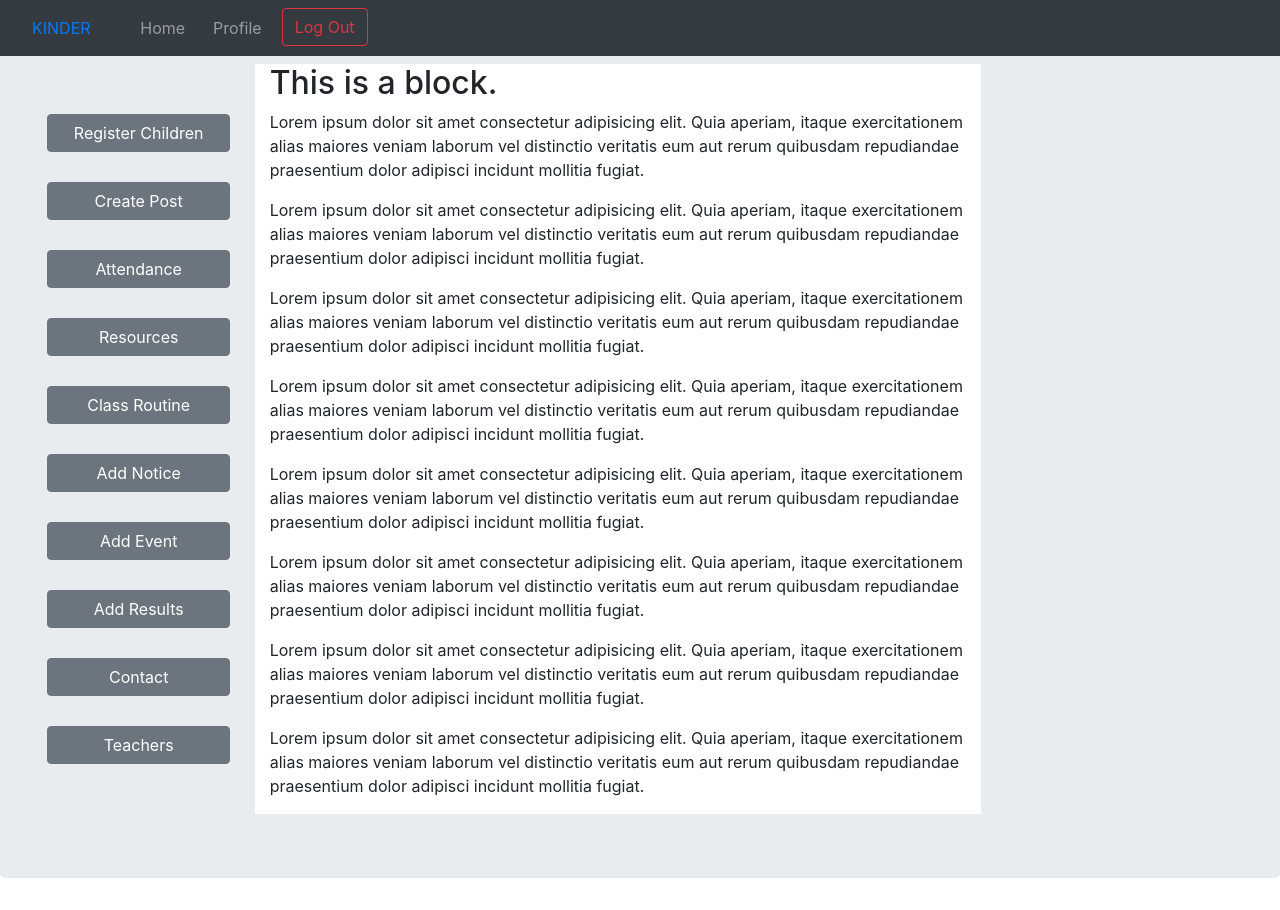
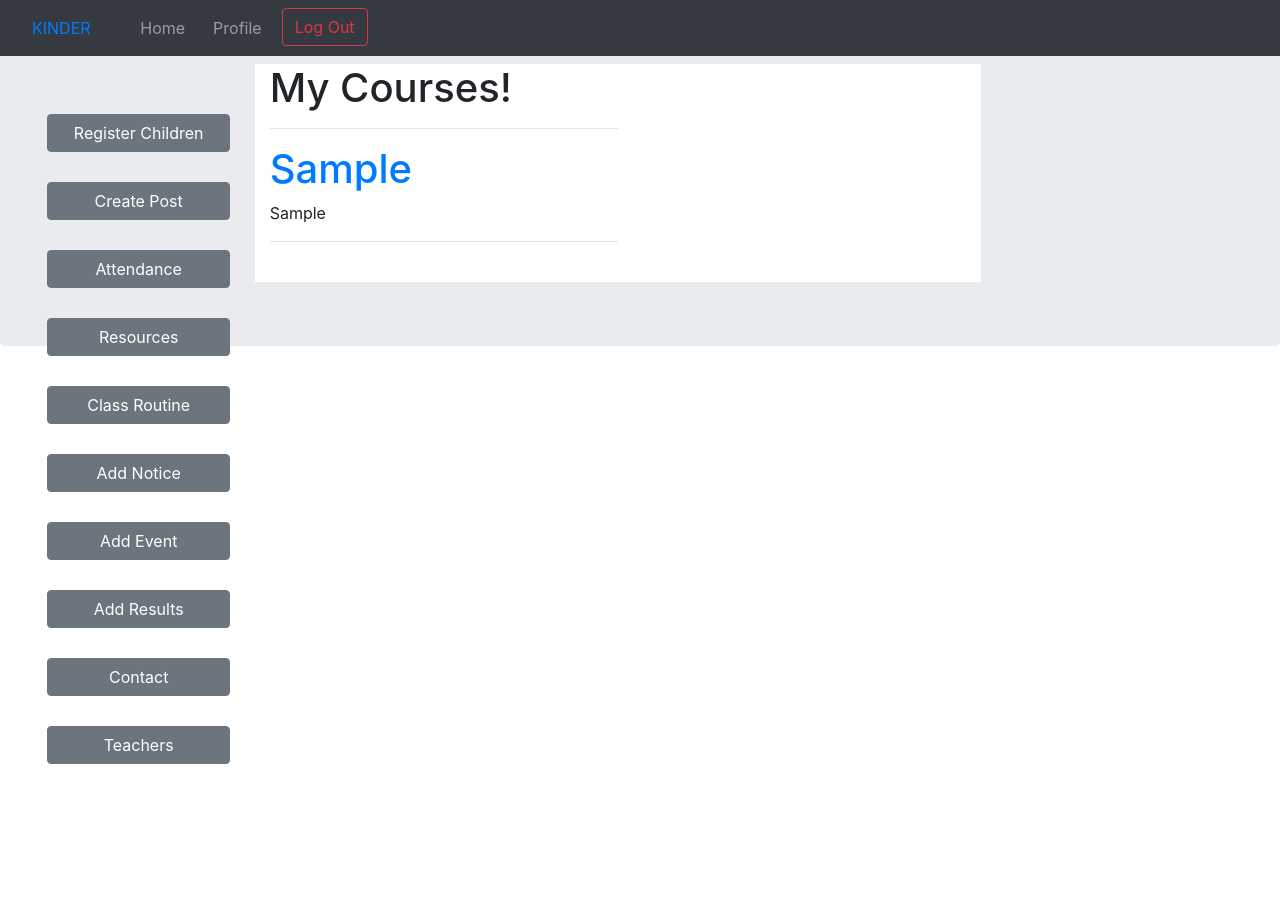
Before and after one commit to sabin-thapa/KinderV2, a Django app: page /home/resources/ in a window 1280 px wide. After the commit the page ends 764 px from the top, so only its background shows below. Run offline with Django 3.2, Linux system fonts and the light colour scheme; a user stored in the database is signed in; tables that the repository leaves empty hold one stand-in row (values such as "Sample post"); some libraries are stand-ins or nearby versions.

Commit message:
resources db

```diff
--- a/first/templates/contact.html
+++ b/first/templates/contact.html
@@ -8,7 +8,7 @@
     <meta charset="UTF-8">
     <meta name="viewport" content="width=device-width, initial-scale=1.0">
     <meta http-equiv="X-UA-Compatible" content="ie=edge">
-    <title>Document</title>
+    <title>Contact</title>
 
 
 
--- a/second/admin.py
+++ b/second/admin.py
@@ -1,5 +1,5 @@
 from django.contrib import admin
-from second.models import Post, Profile, Result, StudentId, Attendance, Attend, Food, Routine, Contacts, Absentday, Notice, Presentday, SID, School,Foods,ROUTINES
+from second.models import Post, Profile, Result, StudentId, Attendance, Attend, Food, Course, Routine, Contacts, Absentday, Notice, Presentday, SID, School,Foods,ROUTINES
 
 admin.site.register(StudentId)
 admin.site.register(Attendance)
@@ -17,5 +17,6 @@ admin.site.register(Post)
 admin.site.register(Profile)
 admin.site.register(Notice)
 admin.site.register(Contacts)
+admin.site.register(Course)
 
 # Register your models here.
--- a/second/models.py
+++ b/second/models.py
@@ -270,3 +270,11 @@ class Result(models.Model):
 class Contacts(models.Model):
     email = models.EmailField()
     message = models.TextField()
+
+
+class Course(models.Model):
+    course = models.TextField()
+    instructor = models.CharField(max_length=40)
+
+    def __str__(self):
+        return self.course
--- a/second/templates/second/resources.html
+++ b/second/templates/second/resources.html
@@ -8,55 +8,18 @@
   </head>
   <body class="jumbotron">
     {% block base2 %}
-    <h2>This is a block.</h2>
-    <p>
-      Lorem ipsum dolor sit amet consectetur adipisicing elit. Quia aperiam,
-      itaque exercitationem alias maiores veniam laborum vel distinctio
-      veritatis eum aut rerum quibusdam repudiandae praesentium dolor adipisci
-      incidunt mollitia fugiat.
-    </p>
-    <p>
-      Lorem ipsum dolor sit amet consectetur adipisicing elit. Quia aperiam,
-      itaque exercitationem alias maiores veniam laborum vel distinctio
-      veritatis eum aut rerum quibusdam repudiandae praesentium dolor adipisci
-      incidunt mollitia fugiat.
-    </p>
-    <p>
-      Lorem ipsum dolor sit amet consectetur adipisicing elit. Quia aperiam,
-      itaque exercitationem alias maiores veniam laborum vel distinctio
-      veritatis eum aut rerum quibusdam repudiandae praesentium dolor adipisci
-      incidunt mollitia fugiat.
-    </p>
-    <p>
-      Lorem ipsum dolor sit amet consectetur adipisicing elit. Quia aperiam,
-      itaque exercitationem alias maiores veniam laborum vel distinctio
-      veritatis eum aut rerum quibusdam repudiandae praesentium dolor adipisci
-      incidunt mollitia fugiat.
-    </p>
-    <p>
-      Lorem ipsum dolor sit amet consectetur adipisicing elit. Quia aperiam,
-      itaque exercitationem alias maiores veniam laborum vel distinctio
-      veritatis eum aut rerum quibusdam repudiandae praesentium dolor adipisci
-      incidunt mollitia fugiat.
-    </p>
-    <p>
-      Lorem ipsum dolor sit amet consectetur adipisicing elit. Quia aperiam,
-      itaque exercitationem alias maiores veniam laborum vel distinctio
-      veritatis eum aut rerum quibusdam repudiandae praesentium dolor adipisci
-      incidunt mollitia fugiat.
-    </p>
-    <p>
-      Lorem ipsum dolor sit amet consectetur adipisicing elit. Quia aperiam,
-      itaque exercitationem alias maiores veniam laborum vel distinctio
-      veritatis eum aut rerum quibusdam repudiandae praesentium dolor adipisci
-      incidunt mollitia fugiat.
-    </p>
-    <p>
-      Lorem ipsum dolor sit amet consectetur adipisicing elit. Quia aperiam,
-      itaque exercitationem alias maiores veniam laborum vel distinctio
-      veritatis eum aut rerum quibusdam repudiandae praesentium dolor adipisci
-      incidunt mollitia fugiat.
-    </p>
+    <div class="heading">
+      <h1>My Courses!</h1>
+      <hr style="width: 50%; text-align: left; margin-left: 0;" />
+    </div>
+    <div class="course-list">
+      {% for i in course %}
+      <a href="{% url 'course-detail' %}"> <h1>{{i.course}}</h1> </a>
+      <p>{{i.instructor}}</p>
+      <hr style="width: 50%; text-align: left; margin-left: 0;" />
+      <br />
+      {% endfor %}
+    </div>
   </body>
 </html>
 {% endblock %}
--- a/second/views.py
+++ b/second/views.py
@@ -1,6 +1,6 @@
 from django.shortcuts import render, redirect, get_object_or_404
 from second.models import Post, StudentId, Attendance, Images, Food, Result, Foods,Attend
-from second.models import Post, StudentId, Attendance, Images, Routine, Notice, Absentday, Presentday, SID, Events,ROUTINES, Contacts
+from second.models import Post, Course, StudentId, Attendance, Images, Routine, Notice, Absentday, Presentday, SID, Events,ROUTINES, Contacts
 from django.contrib import messages
 from django.views.generic import ListView, DetailView, CreateView, UpdateView, DeleteView
 from django.contrib.auth.mixins import LoginRequiredMixin, UserPassesTestMixin
@@ -439,10 +439,6 @@ class ResultUpdate(LoginRequiredMixin, UserPassesTestMixin, UpdateView):
         return True
 
 
-
-
-
-
 def contacts(request):
     Contact_Form = ContactsForm
     if request.method == 'POST':
@@ -476,6 +472,9 @@ def contacts(request):
 
 @login_required
 def resources(request):
-    context = {}
+    course = Course.objects.all()
+    context = {
+        'course' : course,
+    }
 
     return render(request, "second/resources.html", context)
```
Also changed, not shown: second/migrations/0050_course.py (added).
